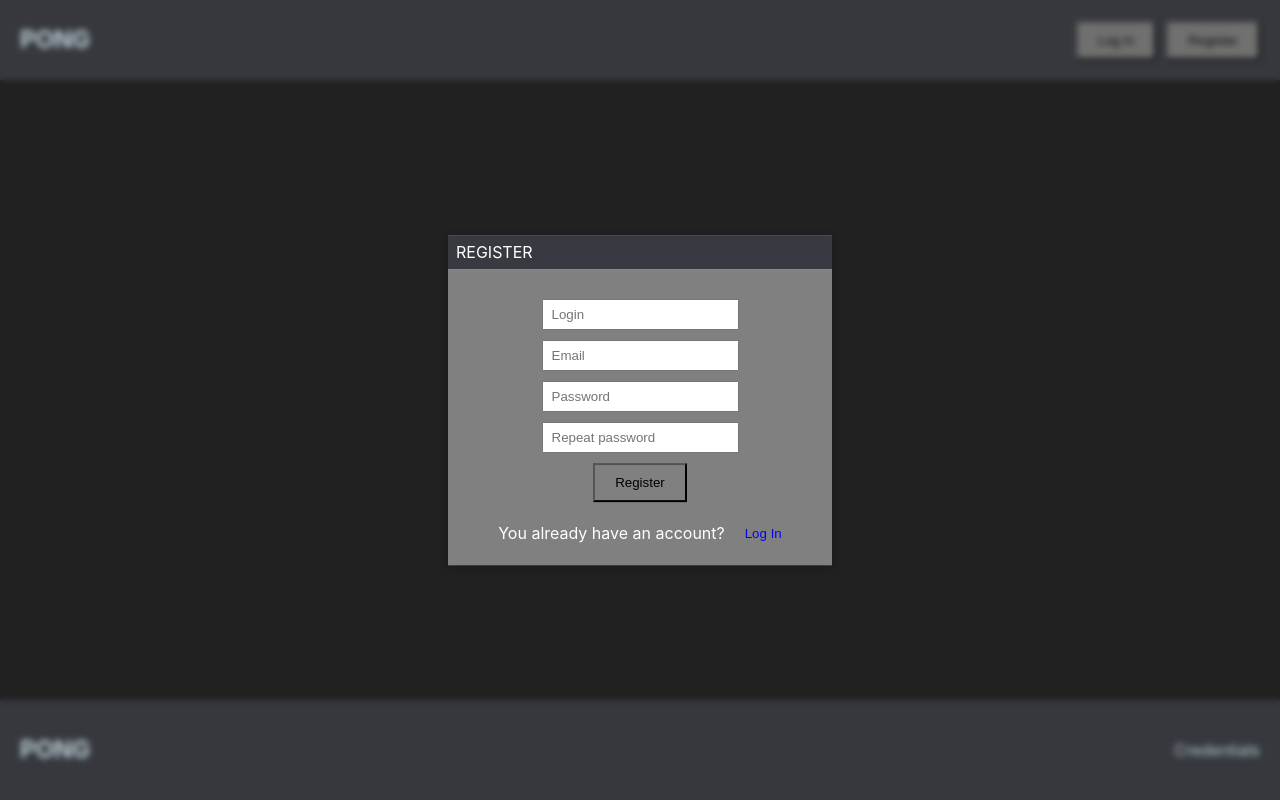
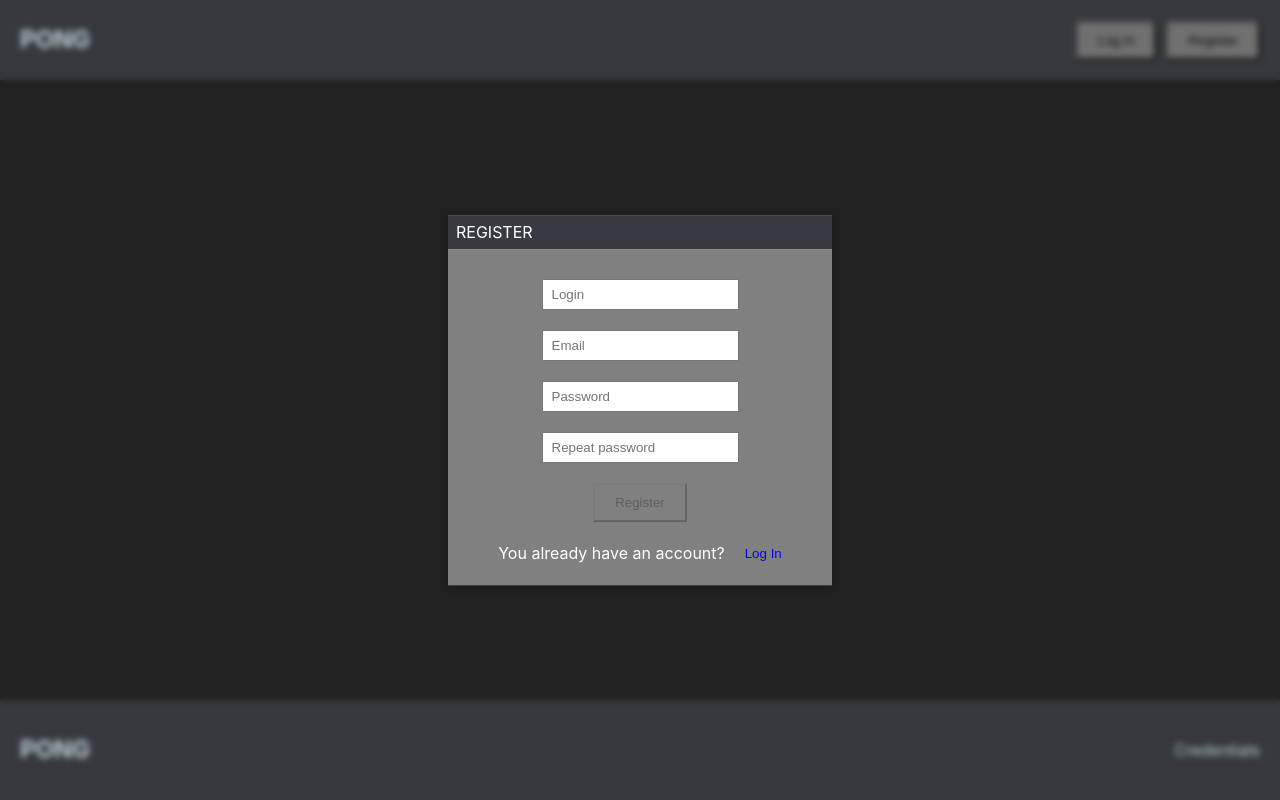
Before and after one commit to lulek1410/Pong, a React (Vite) app: page / in a window 1280 px wide. Both pictures are taken after a click on the button "Register". Built offline with nearby package versions, Linux system fonts and the light colour scheme.

Commit message:
(feat): Add register api request

```diff
--- a/src/Layout/Header/AuthModal/RegisterForm.tsx
+++ b/src/Layout/Header/AuthModal/RegisterForm.tsx
@@ -1,5 +1,7 @@
-import { ChangeEvent } from "react";
+import { useMutation } from "@tanstack/react-query";
+import { ChangeEvent, useContext, useState } from "react";
 
+import { LoginStateContext } from "../../../context/State";
 import { FormState, useForm } from "../../../hooks/useForm";
 
 import "./Form.css";
@@ -18,8 +20,39 @@ const RegisterForm = () => {
     password: { value: "", isValid: true },
     repeatedPassword: { value: "", isValid: true },
   };
+  const { setIsLoggedIn } = useContext(LoginStateContext);
+  const { formState, updateInput } = useForm(initialFormState);
+  const [error, setError] = useState<string | null>(null);
 
-  const { formState, updateInput } = useForm(initialFormState);
+  const register = async () => {
+    const formData = new FormData();
+    formData.append("login", formState.login.value);
+    formData.append("email", formState.email.value);
+    formData.append("password", formState.password.value);
+    const response = await fetch("api/users/register", {
+      method: "POST",
+      body: formData,
+    });
+    if (!response.ok) {
+      const errorData = await response.json();
+      throw new Error("Login failed. " + errorData.message);
+    }
+    return response.json();
+  };
+
+  const mutation = useMutation({
+    mutationFn: register,
+    onSuccess: () => {
+      setIsLoggedIn(true);
+    },
+    onError: (error: Error) => {
+      setError(error.message);
+    },
+  });
+
+  const isFormInvalid = () => {
+    return Object.values(formState).some((el) => !el.isValid || !el.value);
+  };
 
   return (
     <>
@@ -30,10 +63,12 @@ const RegisterForm = () => {
           value={formState.login.value}
           onInput={(e: ChangeEvent<HTMLInputElement>) => {
             const value = e.target.value;
-            updateInput("login", value, value.length > 0);
+            const isValid = value.length > 0;
+            updateInput("login", value, isValid);
           }}
           placeholder="Login"
         />
+        <p>{formState.login.isValid ? "" : "Login is mandatory"}</p>
         <input
           className={`input ${!formState.email.isValid ? "invalid" : null}`}
           type="text"
@@ -48,6 +83,7 @@ const RegisterForm = () => {
           }}
           placeholder="Email"
         />
+        <p>{formState.email.isValid ? "" : "Email format invalid"}</p>
         <input
           className={`input ${!formState.password.isValid ? "invalid" : null}`}
           type="password"
@@ -58,6 +94,11 @@ const RegisterForm = () => {
           }}
           placeholder="Password"
         />
+        <p>
+          {formState.password.isValid
+            ? ""
+            : "Password must be at least 6 characters long"}
+        </p>
         <input
           className={`input ${
             !formState.repeatedPassword.isValid ? "invalid" : null
@@ -74,8 +115,22 @@ const RegisterForm = () => {
           }}
           placeholder="Repeat password"
         />
+        <p>
+          {formState.repeatedPassword.isValid
+            ? ""
+            : "Value is too short or does not match the password above"}
+        </p>
       </div>
-      <button type="submit" className="button">
+      <p>{error}</p>
+      <button
+        type="submit"
+        className="button"
+        onClick={(e) => {
+          e.preventDefault();
+          mutation.mutate();
+        }}
+        disabled={isFormInvalid()}
+      >
         Register
       </button>
     </>
--- a/src/index.css
+++ b/src/index.css
@@ -47,7 +47,7 @@ a:hover {
   cursor: pointer;
 }
 
-.button:hover {
+.button:not(:disabled):hover {
   background-color: rgb(155, 155, 155);
 }
 
```
